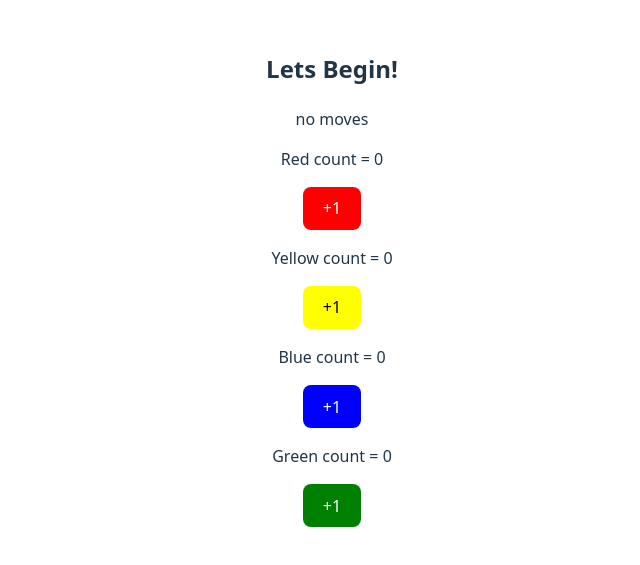
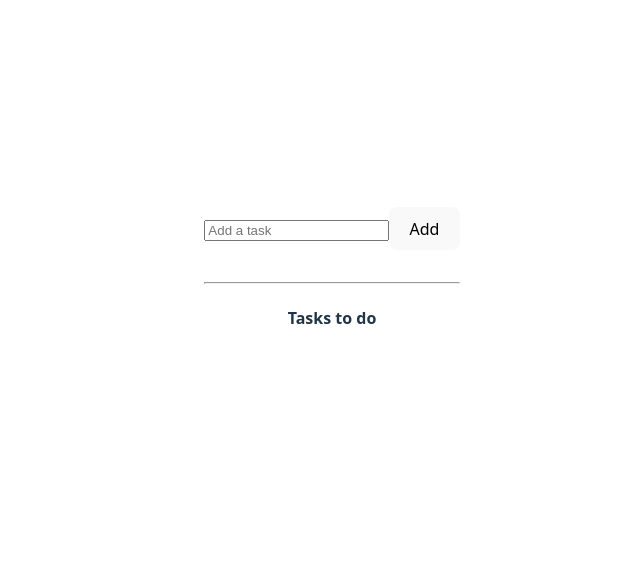
Before and after one commit to Anvesh-999/fullstack-dev-playground, a React (Vite) app in the folder react-state/: page / in a window 1280 px wide. Shown: the part 121-686 px from the top of the page, without its empty margins (308-948 px from the left). Built offline with nearby package versions, Linux system fonts and the light colour scheme.

Commit message:
todo component

```diff
--- a/react-state/src/App.jsx
+++ b/react-state/src/App.jsx
@@ -4,13 +4,15 @@ import viteLogo from '/vite.svg'
 import './App.css'
 import LikeButton from './LikeButton.jsx'
 import LudoBoard from './LudoBoard.jsx'
+import TodoList from './TodoList.jsx'
 
 function App() {
   const [count, setCount] = useState(0);
 
   return (
     <>
-    <LudoBoard/>
+    <TodoList/>
+    {/* <LudoBoard/> */}
      {/* <h1>States in react</h1>
      <p><b>Count value is: {count}</b></p>
      <LikeButton/>
--- /dev/null
+++ b/react-state/src/TodoList.jsx
@@ -0,0 +1,27 @@
+import { useState } from 'react'
+
+export default function TodoList() {
+    let [todos, setTodos] = useState([]);
+    let [inputValue, setInputValue] = useState("");
+    let addTodo = () => {
+        console.log("Adding todo:", inputValue);
+    }
+    let updateTodoValue = (e) => {
+        setInputValue(e.target.value);
+    }
+    return(
+        <div>
+            <input type="text" name="todo" placeholder="Add a task" onChange={updateTodoValue}/>
+            <button onClick={addTodo} >Add</button>
+           <br />
+           <br />
+           <hr />
+           <h4>Tasks to do</h4>
+           <ul>
+            {todos.map((todo)=>{
+                return <li>{todo}</li>
+            })}
+           </ul>
+        </div>
+        )
+}
```
